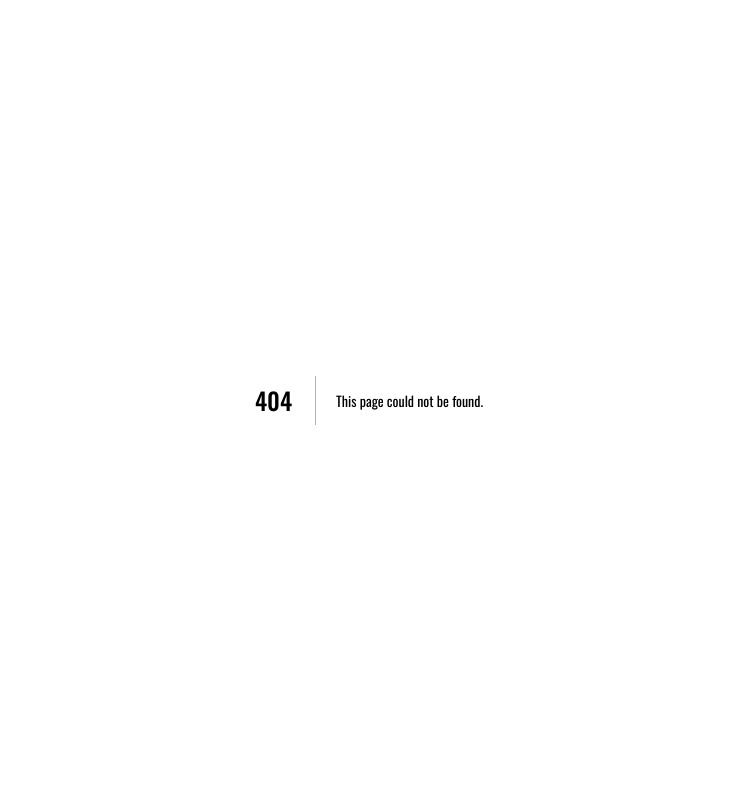
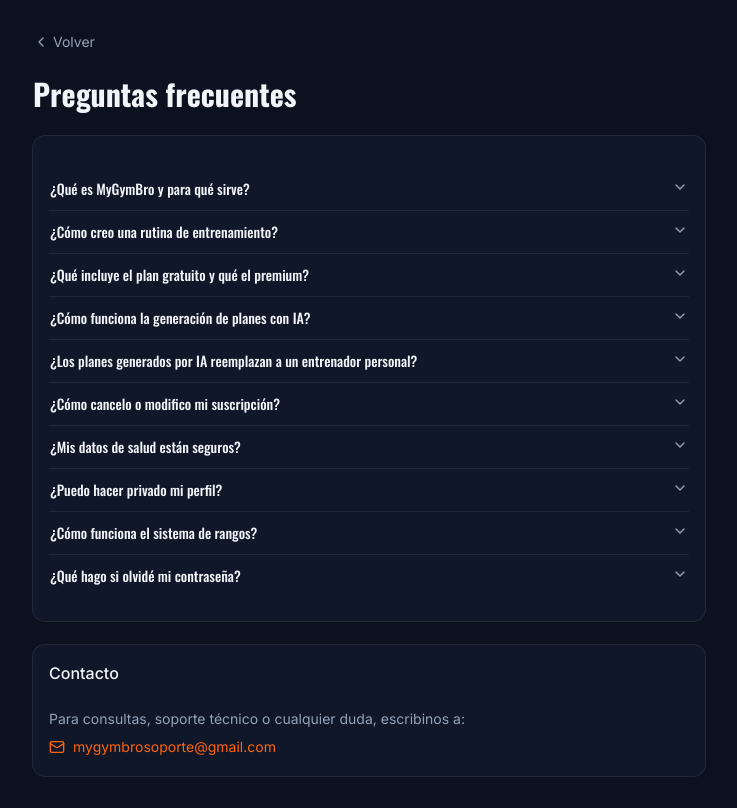
Before and after one commit to alexiscruz1403/my-gym-bro-frontend, a Next.js app: page /faq in a window 1280 px wide. Before the commit this address had no page. Shown: the whole page, without its empty margins (271-1008 px from the left). Built offline with nearby package versions, Linux system fonts and the light colour scheme.

Commit message:
feat(pages): add faq page

```diff
--- a/src/app/(app)/settings/page.tsx
+++ b/src/app/(app)/settings/page.tsx
@@ -171,6 +171,27 @@ export default function SettingsPage() {
             </Link>
           </CardContent>
         </Card>
+
+        {/* Soporte */}
+        <Card>
+          <CardHeader className="pb-2">
+            <CardTitle className="text-base">Soporte</CardTitle>
+          </CardHeader>
+          <CardContent>
+            <Link
+              href="/faq"
+              className="flex items-center justify-between gap-3 hover:opacity-75 transition-opacity"
+            >
+              <div className="space-y-0.5 flex-1">
+                <p className="text-sm font-medium">FAQ y contacto</p>
+                <p className="text-xs text-muted-foreground">
+                  Preguntas frecuentes y soporte
+                </p>
+              </div>
+              <ChevronRight className="h-4 w-4 text-muted-foreground shrink-0" />
+            </Link>
+          </CardContent>
+        </Card>
       </div>
     </PageContainer>
   );
--- /dev/null
+++ b/src/app/faq/page.tsx
@@ -0,0 +1,125 @@
+import type { Metadata } from 'next';
+import Link from 'next/link';
+import { Mail } from 'lucide-react';
+import { Card, CardContent, CardHeader, CardTitle } from '@/components/ui/card';
+import {
+  Accordion,
+  AccordionItem,
+  AccordionTrigger,
+  AccordionContent,
+} from '@/components/ui/accordion';
+import { TermsBackButton } from '@/components/terms/TermsBackButton';
+
+export const metadata: Metadata = {
+  title: 'MyGymBro — FAQ y contacto',
+};
+
+const FAQ_ITEMS = [
+  {
+    value: 'q1',
+    question: '¿Qué es MyGymBro y para qué sirve?',
+    answer:
+      'MyGymBro es una aplicación de planificación y seguimiento de entrenamiento personal. Te permite crear rutinas de ejercicio, registrar tus sesiones, ver tu progreso a lo largo del tiempo y compararte con otros usuarios a través del sistema de rangos. El plan premium incluye generación de planes personalizados mediante inteligencia artificial.',
+  },
+  {
+    value: 'q2',
+    question: '¿Cómo creo una rutina de entrenamiento?',
+    answer:
+      'Desde la sección "Rutinas" podés crear un nuevo plan de entrenamiento. Definís los días de entrenamiento, agregás los ejercicios que querés realizar en cada día, configurás series, repeticiones y peso. Una vez creado el plan, podés activarlo para comenzar a registrar sesiones.',
+  },
+  {
+    value: 'q3',
+    question: '¿Qué incluye el plan gratuito y qué el premium?',
+    answer:
+      'El plan gratuito te permite crear rutinas personalizadas, registrar sesiones, ver tu historial y participar en el feed social. El plan premium agrega acceso a la generación de planes con inteligencia artificial, análisis de progresión automático y sugerencias de carga semana a semana. El premium está disponible en dos modalidades: mensual (ARS $100/mes) o anual (ARS $1.000/año).',
+  },
+  {
+    value: 'q4',
+    question: '¿Cómo funciona la generación de planes con IA?',
+    answer:
+      'Al acceder a la sección de IA, completás un asistente de 6 pasos donde ingresás tu perfil físico (edad, peso, altura), tu objetivo (pérdida de grasa, ganancia muscular, etc.), tu nivel de experiencia, la cantidad de días disponibles, el equipamiento que tenés y tus preferencias o limitaciones físicas. Con esa información, la IA genera un plan de entrenamiento personalizado que podés guardar y activar directamente.',
+  },
+  {
+    value: 'q5',
+    question: '¿Los planes generados por IA reemplazan a un entrenador personal?',
+    answer:
+      'No. Los planes generados por la inteligencia artificial de MyGymBro son sugerencias informativas basadas en los datos que ingresás. No constituyen asesoramiento médico ni deportivo profesional. Si tenés condiciones médicas, lesiones o necesidades especiales, siempre consultá con un médico o entrenador certificado antes de comenzar cualquier programa de entrenamiento.',
+  },
+  {
+    value: 'q6',
+    question: '¿Cómo cancelo o modifico mi suscripción?',
+    answer:
+      'Podés gestionar tu suscripción desde la sección "Ajustes". Allí encontrás la opción de desactivar la renovación automática, lo que cancelará tu suscripción al finalizar el período actual. Los pagos son procesados por Mercado Pago. Si necesitás ayuda adicional con tu suscripción, contactanos por mail.',
+  },
+  {
+    value: 'q7',
+    question: '¿Mis datos de salud están seguros?',
+    answer:
+      'Sí. Los datos que ingresás en MyGymBro (métricas físicas, historial de sesiones, preferencias) se almacenan de forma segura y no son vendidos a terceros. Solo compartimos información limitada con Mercado Pago para el procesamiento de pagos. El tratamiento de tus datos personales cumple con la Ley 25.326 de Protección de Datos Personales de la República Argentina. Podés solicitar la eliminación de tu cuenta y tus datos desde la sección de Perfil.',
+  },
+  {
+    value: 'q8',
+    question: '¿Puedo hacer privado mi perfil?',
+    answer:
+      'Sí. Desde "Ajustes" → "Privacidad" podés activar el modo de perfil privado. Con esta opción, solo los seguidores que vos aprobés podrán ver tu perfil, tus sesiones y tus publicaciones. Las solicitudes de seguimiento quedarán pendientes hasta que las aceptes o rechaces manualmente.',
+  },
+  {
+    value: 'q9',
+    question: '¿Cómo funciona el sistema de rangos?',
+    answer:
+      'El sistema de rangos clasifica a los usuarios según su volumen de entrenamiento acumulado por grupo muscular. A medida que completás sesiones y registrás series, tu volumen total aumenta y podés subir de rango en categorías como pecho, espalda, piernas, entre otras. Podés ver tu posición en el leaderboard general y compararte con otros usuarios desde la sección "Rangos".',
+  },
+  {
+    value: 'q10',
+    question: '¿Qué hago si olvidé mi contraseña?',
+    answer:
+      'En la pantalla de inicio de sesión encontrás la opción "¿Olvidaste tu contraseña?". Ingresá tu dirección de correo electrónico y recibirás un enlace para restablecerla. Si no recibís el email en unos minutos, revisá tu carpeta de spam. También podés iniciar sesión directamente con tu cuenta de Google si la asociaste al registrarte.',
+  },
+] as const;
+
+export default function FaqPage() {
+  return (
+    <div className="min-h-screen bg-background px-4 py-8">
+      <div className="mx-auto max-w-2xl space-y-6">
+        <TermsBackButton />
+
+        <div>
+          <h1 className="font-display text-3xl font-bold">Preguntas frecuentes</h1>
+        </div>
+
+        <Card>
+          <CardContent className="pt-4 pb-2">
+            <Accordion>
+              {FAQ_ITEMS.map((item) => (
+                <AccordionItem key={item.value} value={item.value}>
+                  <AccordionTrigger>{item.question}</AccordionTrigger>
+                  <AccordionContent>
+                    <p className="text-muted-foreground">{item.answer}</p>
+                  </AccordionContent>
+                </AccordionItem>
+              ))}
+            </Accordion>
+          </CardContent>
+        </Card>
+
+        <Card>
+          <CardHeader className="pb-2">
+            <CardTitle className="text-base">Contacto</CardTitle>
+          </CardHeader>
+          <CardContent className="space-y-2">
+            <p className="text-sm text-muted-foreground">
+              Para consultas, soporte técnico o cualquier duda, escribinos a:
+            </p>
+            <Link
+              href="mailto:mygymbrosoporte@gmail.com"
+              className="inline-flex items-center gap-2 text-sm text-primary hover:underline"
+            >
+              <Mail className="h-4 w-4 shrink-0" />
+              mygymbrosoporte@gmail.com
+            </Link>
+          </CardContent>
+        </Card>
+      </div>
+    </div>
+  );
+}
```
